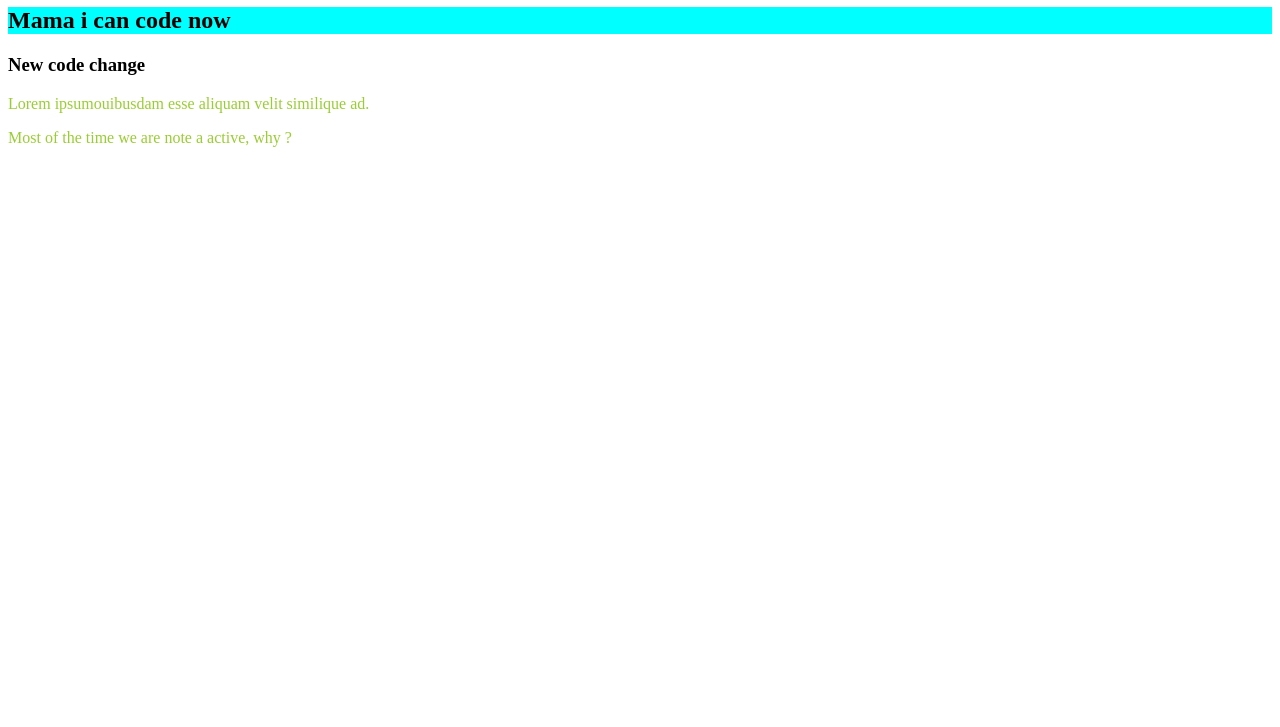
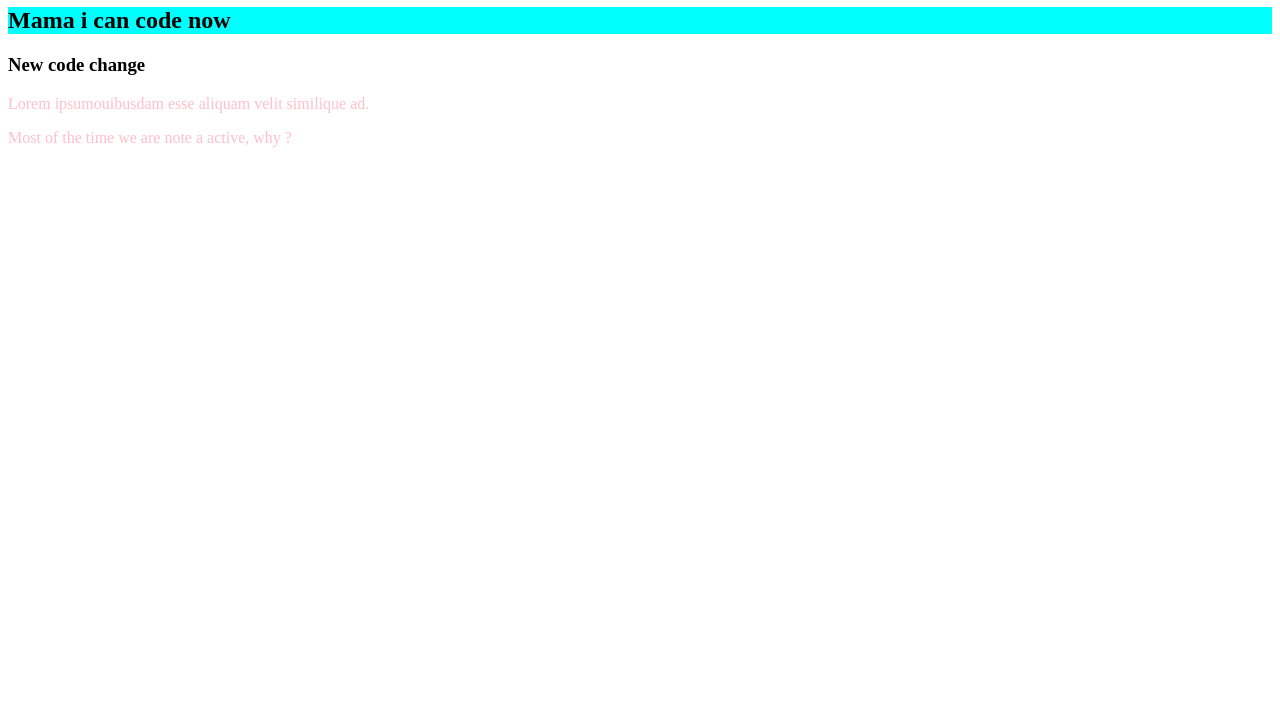
Before and after one commit to mohiuddin143/my-second-repo, a plain HTML site: page index.html in a window 1280 px wide. Shown: the part 73-800 px from the top of the page. Drawn offline with Linux system fonts and the light colour scheme.

Commit message:
3rd times colour changed

```diff
--- a/style.css
+++ b/style.css
@@ -1,5 +1,5 @@
 p{
-    color: yellowgreen;
+    color: pink;
 }
 h2{
     background-color: aqua;
```
